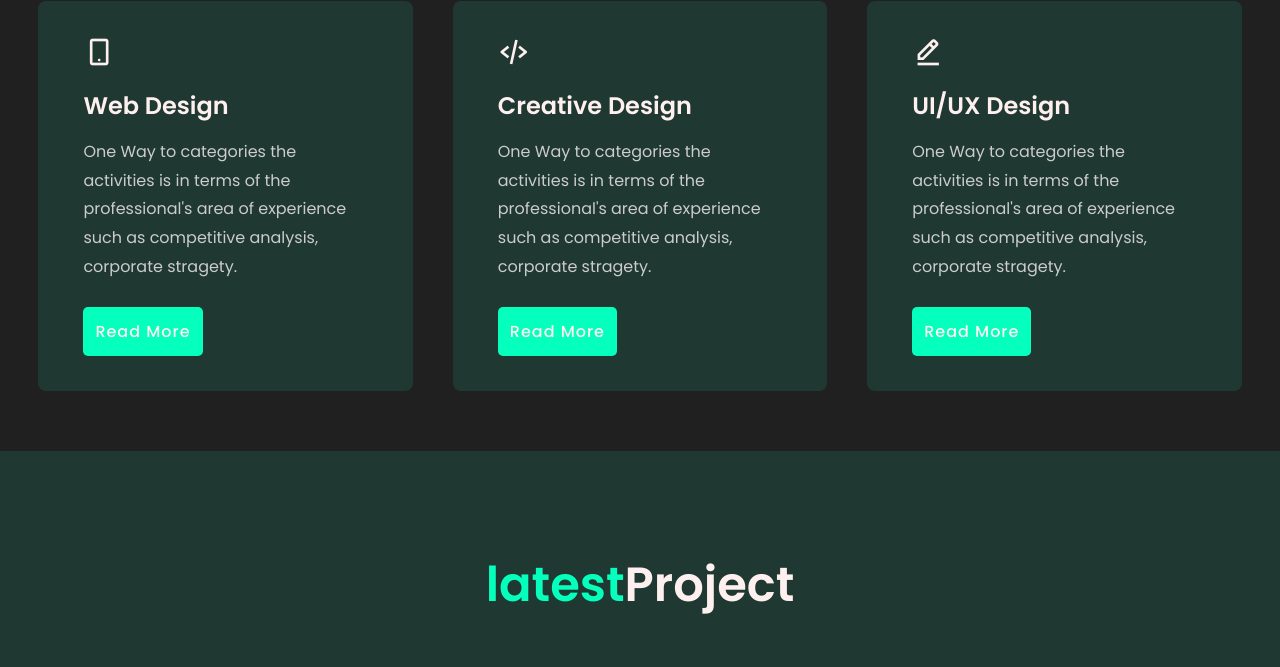
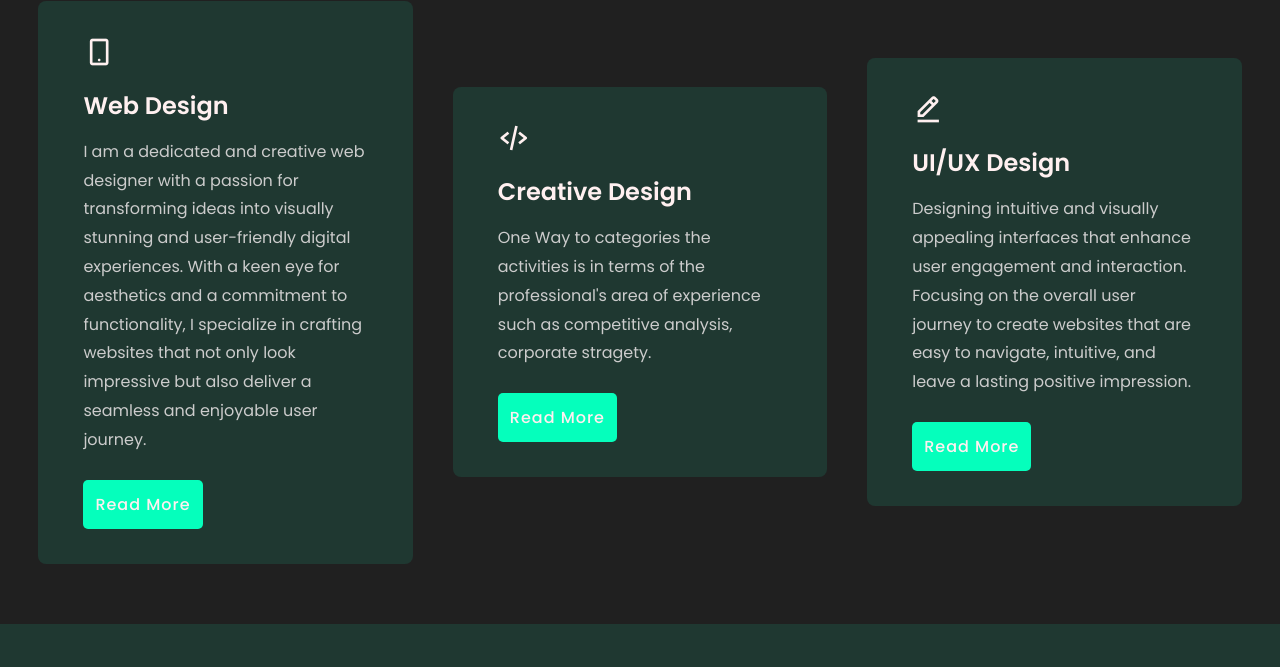
Before and after one commit to Ayush45Anand/WebDev, a plain HTML site: page index.html in a window 1280 px wide. Shown: the part 1644-2311 px from the top of the page. Drawn offline with nearby package versions, Linux system fonts and the light colour scheme.

Commit message:
index.html

```diff
--- a/index.html
+++ b/index.html
@@ -68,7 +68,8 @@
 				<i class='bx bx-mobile-alt'></i>
 			</div>
 			<h3>Web Design</h3>
-			<p>One Way to categories the activities is in terms of the professional's area of experience such as competitive analysis, corporate stragety.</p>
+			<p>I am a dedicated and creative web designer with a passion for transforming ideas into visually stunning and user-friendly digital experiences.
+				With a keen eye for aesthetics and a commitment to functionality, I specialize in crafting websites that not only look impressive but also deliver a seamless and enjoyable user journey.</p>
 			<a href="#" class="btn">Read More</a>
 		</div>
 
@@ -86,7 +87,8 @@
 				<i class='bx bx-edit-alt'></i>
 			</div>
 			<h3>UI/UX Design</h3>
-			<p>One Way to categories the activities is in terms of the professional's area of experience such as competitive analysis, corporate stragety.</p>
+			<p>Designing intuitive and visually appealing interfaces that enhance user engagement and interaction.
+			Focusing on the overall user journey to create websites that are easy to navigate, intuitive, and leave a lasting positive impression.</p>
 			<a href="#" class="btn">Read More</a>
 		</div>
 	</div>
```
